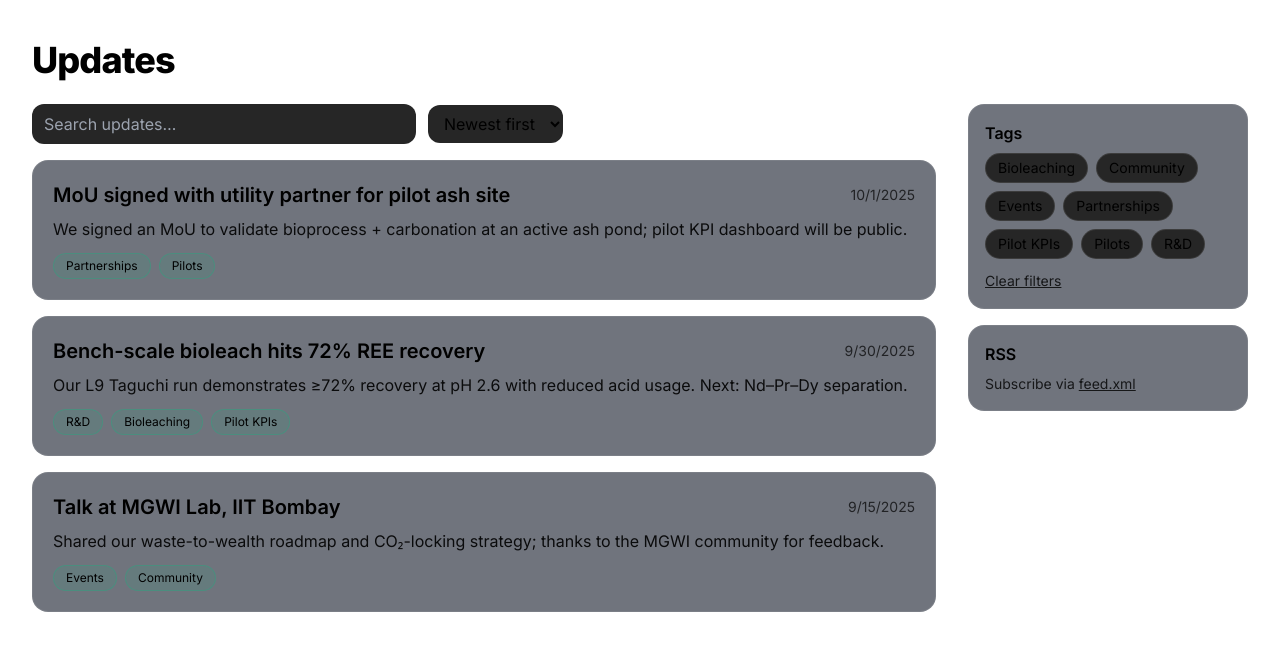
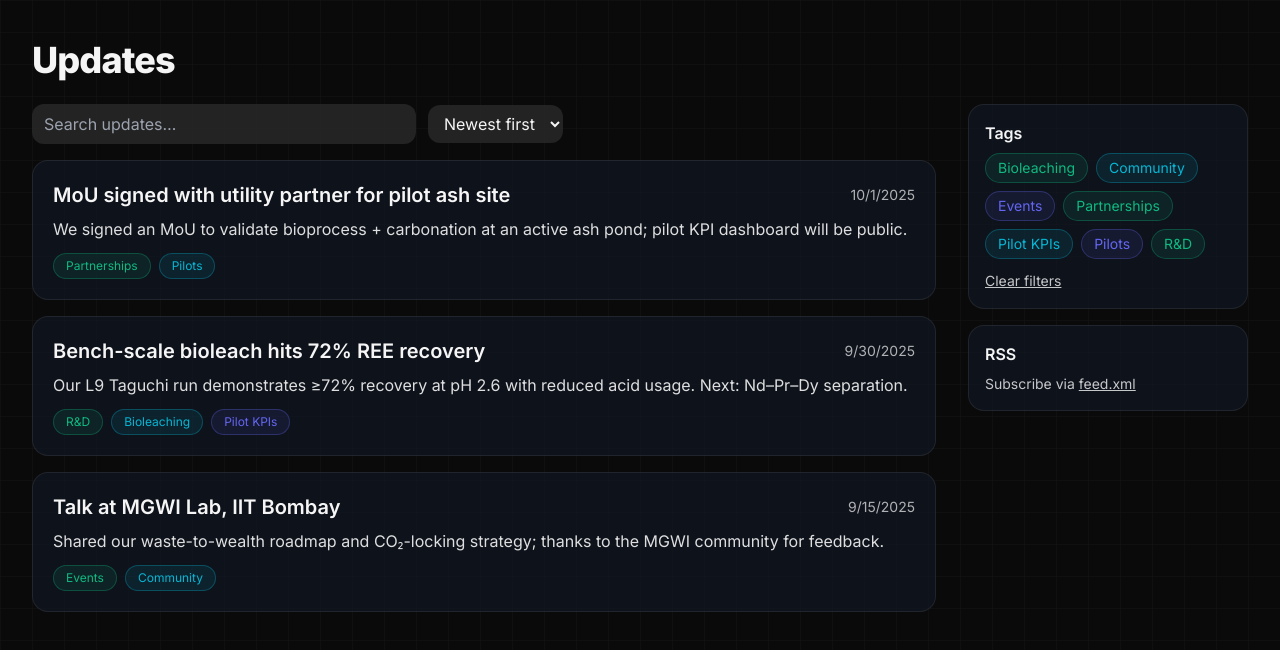
Before and after one commit to anuraggeo/w2wenergene, a React (Vite) app: page /updates in a window 1280 px wide. Shown: the top 650 px of the page. Built offline with nearby package versions, Linux system fonts and the light colour scheme.

Commit message:
Update it.

```diff
--- a/src/Pages/Updates.jsx
+++ b/src/Pages/Updates.jsx
@@ -1,42 +1,41 @@
 import React, { useEffect, useMemo, useState } from "react";
 
-
-
 /**
- * Updates page
- * - Mirrors the original HTML look/behavior (search, sort, tags, RSS box)
- * - Expects posts.json in /public (fetch('/posts.json'))
- * - Each post is { id, title, excerpt, date, tags: [] }
+ * Updates page (React)
+ * - Restores previous dark theme + card look
+ * - Uses the global .card and .grid-bg styles (see CSS patch below)
+ * - Expects posts.json in /public
  */
 export default function Updates() {
   const [allPosts, setAllPosts] = useState([]);
   const [query, setQuery] = useState("");
-  const [sort, setSort] = useState("newest"); // "newest" | "oldest"
+  const [sort, setSort] = useState("newest");
   const [activeTags, setActiveTags] = useState(new Set());
 
-  // Load posts.json from the public folder
   useEffect(() => {
-    // Keep exactly this path if posts.json is in /public
     fetch("/posts.json")
       .then((r) => r.json())
       .then((data) => setAllPosts(Array.isArray(data) ? data : []))
       .catch(() => setAllPosts([]));
   }, []);
 
-  // Unique, sorted tags from all posts
+  // brand “chip” colors to make tags colorful (brand1, brand2, brand3 rotate)
+  const tagColor = (idx) => {
+    const i = idx % 3;
+    if (i === 0) return "bg-brand1/10 border border-brand1/30 text-brand1";
+    if (i === 1) return "bg-brand2/10 border border-brand2/30 text-brand2";
+    return "bg-brand3/10 border border-brand3/30 text-brand3";
+  };
+
   const allTags = useMemo(() => {
-    const t = new Set();
-    for (const p of allPosts) {
-      (p.tags || []).forEach((x) => t.add(x));
-    }
-    return Array.from(t).sort((a, b) => a.localeCompare(b));
+    const s = new Set();
+    for (const p of allPosts) (p.tags || []).forEach((t) => s.add(t));
+    return Array.from(s).sort((a, b) => a.localeCompare(b));
   }, [allPosts]);
 
-  // Filter + sort
   const filtered = useMemo(() => {
     let out = [...allPosts];
 
-    // search
     const q = query.trim().toLowerCase();
     if (q) {
       out = out.filter((p) =>
@@ -46,14 +45,12 @@ export default function Updates() {
       );
     }
 
-    // tag filters
     if (activeTags.size > 0) {
       out = out.filter(
         (p) => p.tags && p.tags.some((t) => activeTags.has(t))
       );
     }
 
-    // sort
     out.sort((a, b) => {
       const da = new Date(a.date || 0).getTime();
       const db = new Date(b.date || 0).getTime();
@@ -63,7 +60,6 @@ export default function Updates() {
     return out;
   }, [allPosts, query, sort, activeTags]);
 
-  // Tag interactions
   const toggleTag = (t) => {
     const next = new Set(activeTags);
     next.has(t) ? next.delete(t) : next.add(t);
@@ -73,52 +69,52 @@ export default function Updates() {
   const clearTags = () => setActiveTags(new Set());
 
   return (
-    <main className="max-w-7xl mx-auto px-4 sm:px-6 lg:px-8 py-10">
+    <div className="min-h-screen bg-neutral-950 text-neutral-100 relative updates-root">
+      {/* grid background like your original site */}
+      <div className="grid-bg" />
+
+      <main className="max-w-7xl mx-auto px-4 sm:px-6 lg:px-8 py-10 relative z-10">
         <h1 className="text-3xl sm:text-4xl font-extrabold tracking-tight mb-6">
           Updates
         </h1>
 
         <div className="grid md:grid-cols-[1fr,280px] gap-8">
-        {/* Left: search/sort + posts list */}
+          {/* Left column */}
           <section>
+            {/* Search + sort */}
             <div className="flex flex-col sm:flex-row sm:items-center gap-3 mb-4">
               <input
                 value={query}
                 onChange={(e) => setQuery(e.target.value)}
                 placeholder="Search updates…"
-              className="w-full sm:w-96 rounded-xl bg-neutral-800 px-3 py-2 outline-none focus:ring-2 focus:ring-brand1"
+                className="w-full sm:w-96 rounded-xl bg-neutral-800/90 text-neutral-100 px-3 py-2 outline-none focus:ring-2 focus:ring-brand1"
               />
-
               <select
                 value={sort}
                 onChange={(e) => setSort(e.target.value)}
-              className="rounded-xl bg-neutral-800 px-3 py-2 outline-none focus:ring-2 focus:ring-brand1 w-full sm:w-auto"
+                className="rounded-xl bg-neutral-800/90 text-neutral-100 px-3 py-2 outline-none focus:ring-2 focus:ring-brand1 w-full sm:w-auto"
               >
                 <option value="newest">Newest first</option>
                 <option value="oldest">Oldest first</option>
               </select>
             </div>
 
+            {/* Posts */}
             <div className="space-y-4">
-            {filtered.map((p) => (
+              {filtered.map((p, i) => (
                 <article
-                key={p.id}
-                className="rounded-2xl card p-5 hover:bg-white/5 transition-colors"
+                  key={p.id ?? i}
+                  className="rounded-2xl card p-5 hover:bg-white/5 transition-colors border border-white/10"
                 >
                   <div className="flex items-center justify-between gap-4 flex-wrap">
-                  {/* Keep the same URL pattern as in your original HTML.
-                     If you later move to a React route, swap this <a> for <Link to={`/post?id=${encodeURIComponent(p.id)}`}> */}
                     <a
                       className="text-xl font-semibold hover:underline"
                       href={`/post.html?id=${encodeURIComponent(p.id)}`}
                     >
                       {p.title}
                     </a>
-
                     <time className="text-sm opacity-70">
-                    {p.date
-                      ? new Date(p.date).toLocaleDateString()
-                      : "—"}
+                      {p.date ? new Date(p.date).toLocaleDateString() : "—"}
                     </time>
                   </div>
 
@@ -127,17 +123,16 @@ export default function Updates() {
                   )}
 
                   <div className="mt-3 flex flex-wrap gap-2">
-                  {(p.tags || []).map((t) => {
+                    {(p.tags || []).map((t, ti) => {
                       const on = activeTags.has(t);
                       return (
                         <button
-                        key={t}
+                          key={`${t}-${ti}`}
                           onClick={() => toggleTag(t)}
-                        className={`px-3 py-1 rounded-full text-xs transition-colors ${
-                          on
-                            ? "bg-brand3/20 border border-brand3/40"
-                            : "bg-brand1/10 border border-brand1/30 hover:bg-brand1/20"
-                        }`}
+                          className={`px-3 py-1 rounded-full text-xs transition-colors
+                            ${on ? "ring-1 ring-white/40" : ""}
+                            ${tagColor(ti)}
+                          `}
                         >
                           {t}
                         </button>
@@ -155,34 +150,30 @@ export default function Updates() {
             </div>
           </section>
 
-        {/* Right: tags + RSS */}
-        <aside>
-          <div className="rounded-2xl card p-4">
+          {/* Right column: Tags + RSS */}
+          <aside className="space-y-4">
+            <div className="rounded-2xl card p-4 border border-white/10">
               <h2 className="font-semibold mb-2">Tags</h2>
-
               <div className="flex flex-wrap gap-2">
                 {allTags.length === 0 && (
                   <div className="text-sm opacity-70">No tags yet</div>
                 )}
-
-              {allTags.map((t) => {
+                {allTags.map((t, ti) => {
                   const on = activeTags.has(t);
                   return (
                     <button
                       key={t}
                       onClick={() => toggleTag(t)}
-                    className={`px-3 py-1 rounded-full text-sm transition-colors ${
-                      on
-                        ? "bg-brand3/20 border border-brand3/40"
-                        : "bg-neutral-800 border border-white/10 hover:bg-white/5"
-                    }`}
+                      className={`px-3 py-1 rounded-full text-sm transition-colors
+                        ${on ? "ring-1 ring-white/40" : ""}
+                        ${tagColor(ti)}
+                      `}
                     >
                       {t}
                     </button>
                   );
                 })}
               </div>
-
               <button
                 onClick={clearTags}
                 className="mt-3 text-sm opacity-80 underline hover:opacity-100"
@@ -191,7 +182,7 @@ export default function Updates() {
               </button>
             </div>
 
-          <div className="rounded-2xl card p-4 mt-4">
+            <div className="rounded-2xl card p-4 border border-white/10">
               <h2 className="font-semibold mb-2">RSS</h2>
               <p className="text-sm opacity-80">
                 Subscribe via{" "}
@@ -203,5 +194,6 @@ export default function Updates() {
           </aside>
         </div>
       </main>
+    </div>
   );
 }
```
Lines whose indentation alone changed are shown as unchanged.
